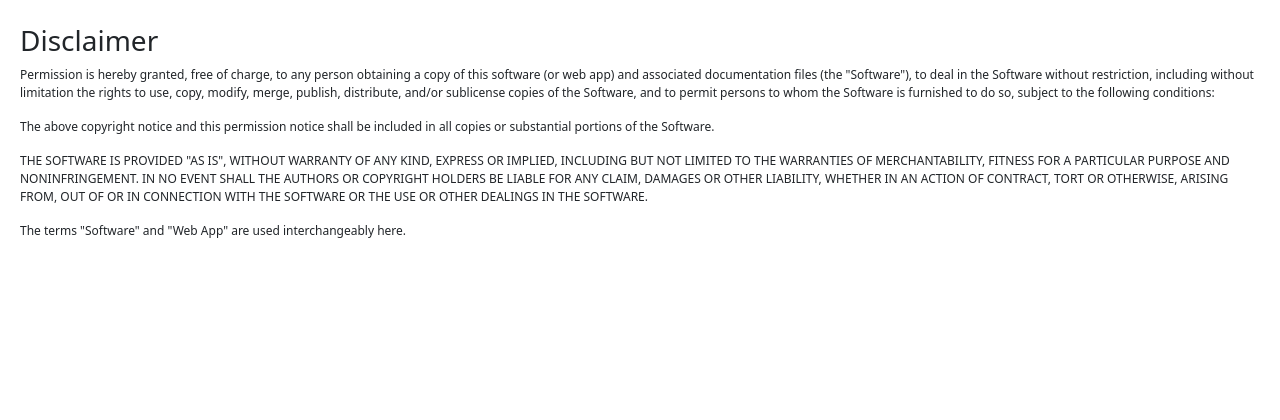
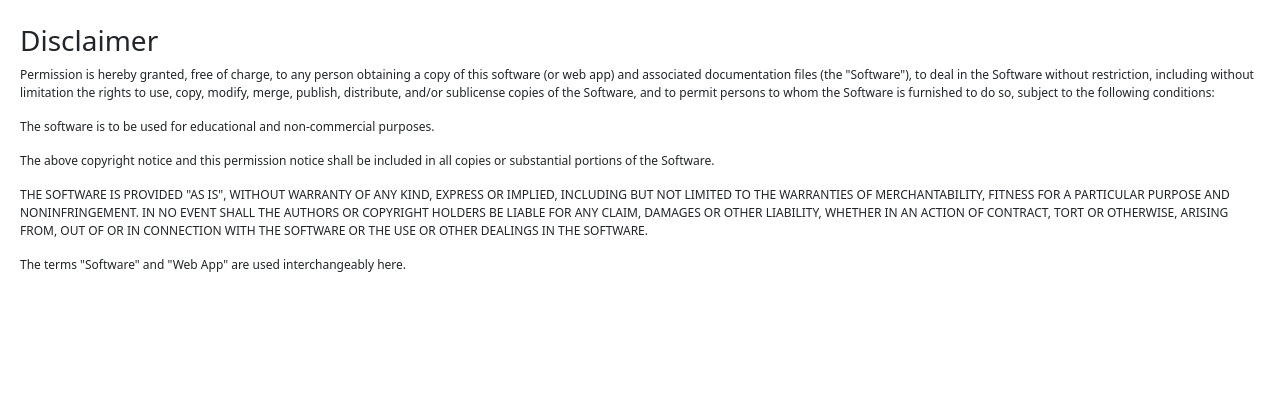
Before and after one commit to arifaisal123/lexisphere, a Flask app: template api/templates/disclaimer.html in a window 1280 px wide. Shown: the part 135-555 px from the top of the page. Run offline with Flask 2, Linux system fonts and the light colour scheme; the template is opened without the code that fills it, so the values that code supplies are empty.

Commit message:
Edit disclaimer

```diff
--- a/api/templates/disclaimer.html
+++ b/api/templates/disclaimer.html
@@ -14,6 +14,9 @@
             in the Software without restriction, including without limitation the rights
             to use, copy, modify, merge, publish, distribute, and/or sublicense copies of the Software,
             and to permit persons to whom the Software is furnished to do so, subject to the following conditions:
+        </p>
+        <p class="fs-12px">
+            The software is to be used for educational and non-commercial purposes.
         </p>
         <p class="fs-12px">
             The above copyright notice and this permission notice shall be included in all
```
